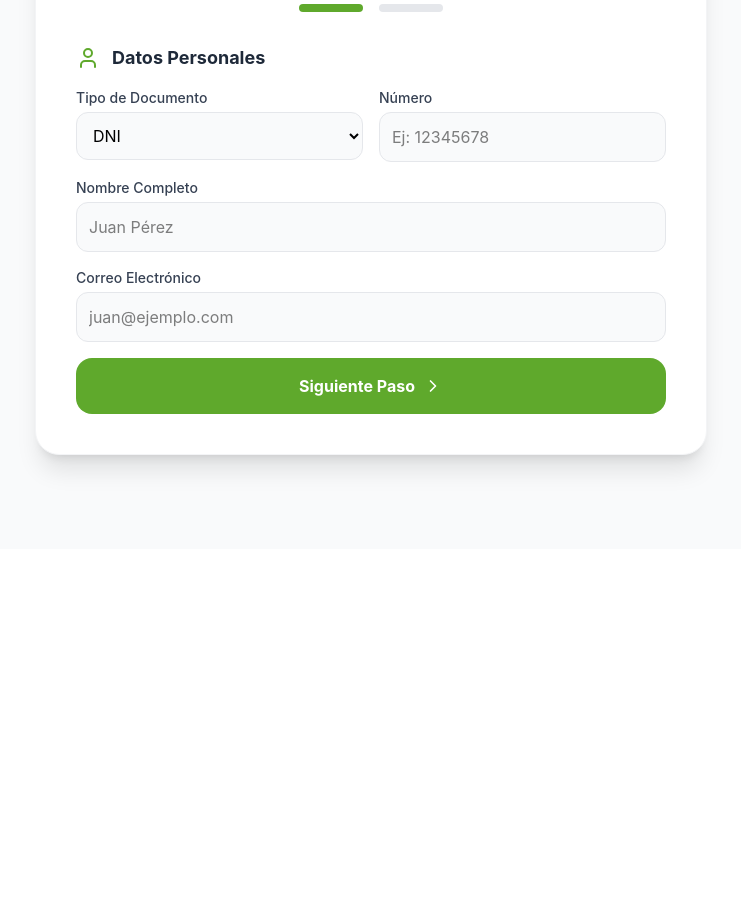
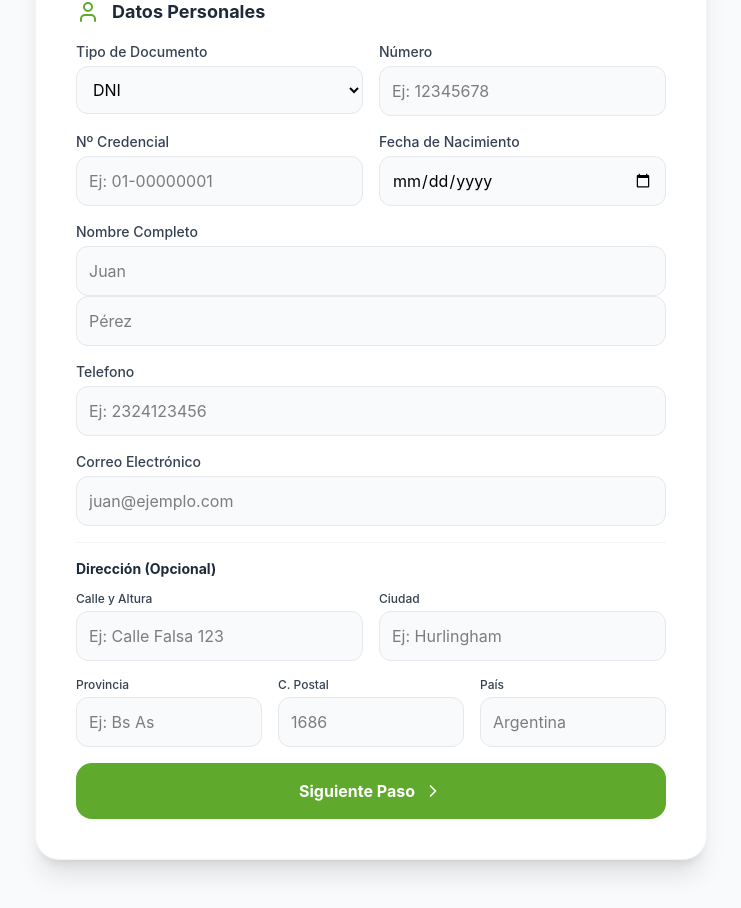
Before and after one commit to DesApp-2025c2-Grupo1/APP-OSDU-AP, a React (Vite) app: page /register in a window 1280 px wide. Shown: the part 251-1159 px from the top of the page, without its empty margins (269-1010 px from the left). Before the commit the page ends 800 px from the top, so only its background shows below. Built offline with nearby package versions, Linux system fonts and the light colour scheme.

Commit message:
advance with auth

```diff
--- a/src/pages/AdminAffiliates.tsx
+++ b/src/pages/AdminAffiliates.tsx
@@ -105,11 +105,11 @@ export function AdminAffiliates() {
               {affiliates.map((affiliate) => (
                 <tr key={affiliate.id} className="hover:bg-gray-50/50 transition-colors">
                   <td className="px-8 py-6">
-                    <p className="font-bold text-gray-900">{affiliate.full_name || "Sin Nombre"}</p>
+                    <p className="font-bold text-gray-900">{affiliate.first_name + " " + affiliate.last_name || "Sin Nombre"}</p>
                     <p className="text-sm text-gray-400">{affiliate.email || "Sin Email"}</p>
                   </td>
                   <td className="px-8 py-6">
-                    <p className="text-sm font-semibold text-gray-600">{affiliate.document_type} {affiliate.document_number}</p>
+                    <p className="text-sm font-semibold text-gray-600">{affiliate.document_type + " " + affiliate.document_number}</p>
                   </td>
                   <td className="px-8 py-6">
                     <span className={`inline-flex items-center px-3 py-1 rounded-full text-xs font-bold ${affiliate.status ? 'bg-green-50 text-green-600' : 'bg-orange-50 text-orange-600'}`}>
--- a/src/pages/Register.tsx
+++ b/src/pages/Register.tsx
@@ -13,10 +13,19 @@ export function Register() {
 
   // Form State
   const [formData, setFormData] = useState({
+    credencial_number: "",
     document_number: "",
     document_type: "DNI",
-    full_name: "",
+    birth_date: "",
+    first_name: "",
+    last_name: "",
     email: "",
+    phone: "",
+    address: "",
+    city: "",
+    province: "",
+    postal_code: "",
+    country: "",
     family_members: [] as FamilyMember[],
   });
 
@@ -48,10 +57,19 @@ export function Register() {
     setError(null);
     try {
       await api.registerAffiliate({
+        credencial_number: formData.credencial_number,
         document_number: formData.document_number,
         document_type: formData.document_type,
-        full_name: formData.full_name,
+        birth_date: formData.birth_date,
+        first_name: formData.first_name,
+        last_name: formData.last_name,
         email: formData.email,
+        phone: formData.phone,
+        address: formData.address || undefined,
+        city: formData.city || undefined,
+        province: formData.province || undefined,
+        postal_code: formData.postal_code || undefined,
+        country: formData.country || undefined,
         family_group: formData.family_members,
       });
       setIsModalOpen(true);
@@ -114,15 +132,59 @@ export function Register() {
                 </div>
               </div>
 
+              <div className="grid grid-cols-2 gap-4">
+                <div>
+                  <label className="block text-sm font-medium text-gray-700 mb-1">Nº Credencial</label>
+                  <input
+                    type="text"
+                    required
+                    value={formData.credencial_number}
+                    onChange={(e) => setFormData({ ...formData, credencial_number: e.target.value })}
+                    className="w-full p-3 bg-gray-50 border border-gray-200 rounded-xl focus:ring-2 focus:ring-unahur focus:border-transparent transition-all outline-none"
+                    placeholder="Ej: 01-00000001"
+                  />
+                </div>
+                <div>
+                  <label className="block text-sm font-medium text-gray-700 mb-1">Fecha de Nacimiento</label>
+                  <input
+                    type="date"
+                    required
+                    value={formData.birth_date}
+                    onChange={(e) => setFormData({ ...formData, birth_date: e.target.value })}
+                    className="w-full p-3 bg-gray-50 border border-gray-200 rounded-xl focus:ring-2 focus:ring-unahur focus:border-transparent transition-all outline-none"
+                  />
+                </div>
+              </div>
+
               <div>
                 <label className="block text-sm font-medium text-gray-700 mb-1">Nombre Completo</label>
                 <input
                   type="text"
                   required
-                  value={formData.full_name}
-                  onChange={(e) => setFormData({ ...formData, full_name: e.target.value })}
+                  value={formData.first_name}
+                  onChange={(e) => setFormData({ ...formData, first_name: e.target.value })}
                   className="w-full p-3 bg-gray-50 border border-gray-200 rounded-xl focus:ring-2 focus:ring-unahur focus:border-transparent transition-all outline-none"
-                  placeholder="Juan Pérez"
+                  placeholder="Juan"
+                />
+                <input
+                  type="text"
+                  required
+                  value={formData.last_name}
+                  onChange={(e) => setFormData({ ...formData, last_name: e.target.value })}
+                  className="w-full p-3 bg-gray-50 border border-gray-200 rounded-xl focus:ring-2 focus:ring-unahur focus:border-transparent transition-all outline-none"
+                  placeholder="Pérez"
+                />
+              </div>
+
+              <div>
+                <label className="block text-sm font-medium text-gray-700 mb-1">Telefono</label>
+                <input
+                  type="text"
+                  required
+                  value={formData.phone}
+                  onChange={(e) => setFormData({ ...formData, phone: e.target.value })}
+                  className="w-full p-3 bg-gray-50 border border-gray-200 rounded-xl focus:ring-2 focus:ring-unahur focus:border-transparent transition-all outline-none"
+                  placeholder="Ej: 2324123456"
                 />
               </div>
 
@@ -136,6 +198,64 @@ export function Register() {
                   className="w-full p-3 bg-gray-50 border border-gray-200 rounded-xl focus:ring-2 focus:ring-unahur focus:border-transparent transition-all outline-none"
                   placeholder="juan@ejemplo.com"
                 />
+              </div>
+
+              <div className="pt-4 border-t border-gray-100">
+                <h4 className="text-sm font-bold text-gray-800 mb-3">Dirección (Opcional)</h4>
+                <div className="grid grid-cols-2 gap-4 mb-4">
+                  <div>
+                    <label className="block text-xs font-medium text-gray-700 mb-1">Calle y Altura</label>
+                    <input
+                      type="text"
+                      value={formData.address}
+                      onChange={(e) => setFormData({ ...formData, address: e.target.value })}
+                      className="w-full p-3 bg-gray-50 border border-gray-200 rounded-xl focus:ring-2 focus:ring-unahur focus:border-transparent transition-all outline-none"
+                      placeholder="Ej: Calle Falsa 123"
+                    />
+                  </div>
+                  <div>
+                    <label className="block text-xs font-medium text-gray-700 mb-1">Ciudad</label>
+                    <input
+                      type="text"
+                      value={formData.city}
+                      onChange={(e) => setFormData({ ...formData, city: e.target.value })}
+                      className="w-full p-3 bg-gray-50 border border-gray-200 rounded-xl focus:ring-2 focus:ring-unahur focus:border-transparent transition-all outline-none"
+                      placeholder="Ej: Hurlingham"
+                    />
+                  </div>
+                </div>
+                <div className="grid grid-cols-3 gap-4">
+                  <div>
+                    <label className="block text-xs font-medium text-gray-700 mb-1">Provincia</label>
+                    <input
+                      type="text"
+                      value={formData.province}
+                      onChange={(e) => setFormData({ ...formData, province: e.target.value })}
+                      className="w-full p-3 bg-gray-50 border border-gray-200 rounded-xl focus:ring-2 focus:ring-unahur focus:border-transparent transition-all outline-none"
+                      placeholder="Ej: Bs As"
+                    />
+                  </div>
+                  <div>
+                    <label className="block text-xs font-medium text-gray-700 mb-1">C. Postal</label>
+                    <input
+                      type="text"
+                      value={formData.postal_code}
+                      onChange={(e) => setFormData({ ...formData, postal_code: e.target.value })}
+                      className="w-full p-3 bg-gray-50 border border-gray-200 rounded-xl focus:ring-2 focus:ring-unahur focus:border-transparent transition-all outline-none"
+                      placeholder="1686"
+                    />
+                  </div>
+                  <div>
+                    <label className="block text-xs font-medium text-gray-700 mb-1">País</label>
+                    <input
+                      type="text"
+                      value={formData.country}
+                      onChange={(e) => setFormData({ ...formData, country: e.target.value })}
+                      className="w-full p-3 bg-gray-50 border border-gray-200 rounded-xl focus:ring-2 focus:ring-unahur focus:border-transparent transition-all outline-none"
+                      placeholder="Argentina"
+                    />
+                  </div>
+                </div>
               </div>
 
               <button
```
Also changed, not shown: src/services/api.ts (+11 -2 lines).
